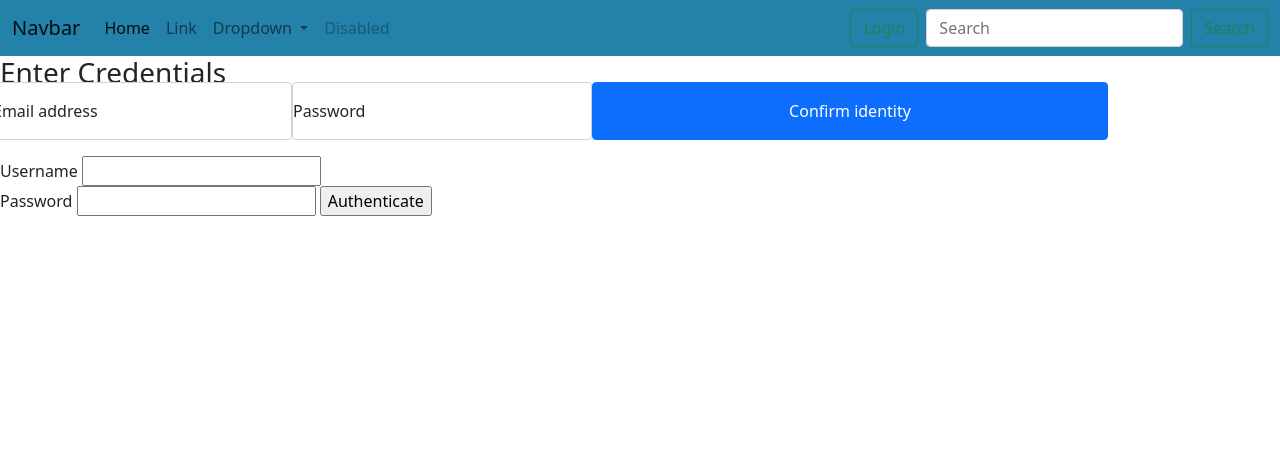
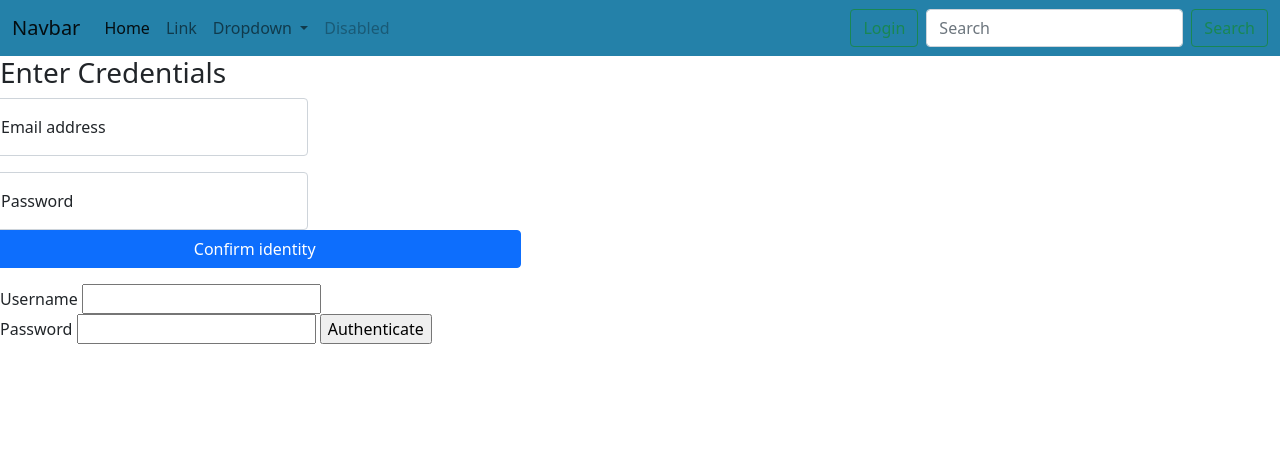
Before and after one commit to kusam-chandrahas-reddy/VulnApp, a Python web app: template templates/login.html in a window 1280 px wide. Shown: the top 476 px of the page. Run offline with Jinja, Linux system fonts and the light colour scheme; the template is opened without the code that fills it, so the values that code supplies are empty.

```diff
--- a/templates/login.html
+++ b/templates/login.html
@@ -2,8 +2,8 @@
 
 {% block content%}
 	<h3>Enter Credentials</h3>
-	<form class="row g-3" method='post' action='/auth'>
-		<div class=" row form-floating mb-3 col-md-3">
+	<form class="g-3" method='post' action='/auth'>
+		<div class="row form-floating mb-3 col-md-3">
 			<input type="email" name='username' name='password' class="form-control" id="floatingInput" placeholder="name@example.com">
 			<label for="floatingInput">Email address</label>
 		  </div>
```
